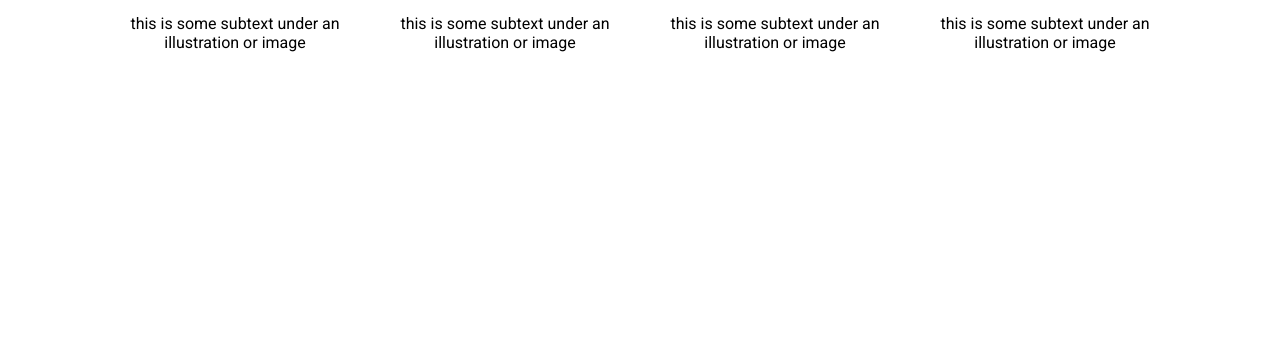
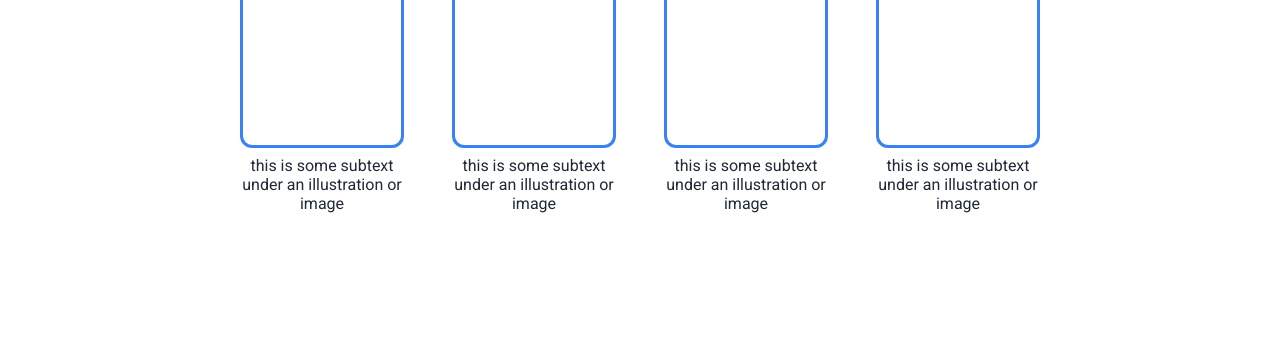
Before and after one commit to husky93/landing-page, a plain HTML site: page index.html in a window 1280 px wide. Shown: the part 581-918 px from the top of the page. Before the commit the page ends 800 px from the top, so only its background shows below. Drawn offline with Linux system fonts and the light colour scheme.

Commit message:
Style information section acordingly to template

```diff
--- a/index.html
+++ b/index.html
@@ -39,19 +39,19 @@
             <div class="box information_box">
                 <div class="card">
                     <div class="card_img"></div>
-                    <p classs="card_description">this is some subtext under an illustration or image</p>
+                    <p class="card_description">this is some subtext under an illustration or image</p>
                 </div>
                 <div class="card">
                     <div class="card_img"></div>
-                    <p classs="card_description">this is some subtext under an illustration or image</p>
+                    <p class="card_description">this is some subtext under an illustration or image</p>
                 </div>
                 <div class="card">
                     <div class="card_img"></div>
-                    <p classs="card_description">this is some subtext under an illustration or image</p>
+                    <p class="card_description">this is some subtext under an illustration or image</p>
                 </div>
                 <div class="card">
                     <div class="card_img"></div>
-                    <p classs="card_description">this is some subtext under an illustration or image</p>
+                    <p class="card_description">this is some subtext under an illustration or image</p>
                 </div>
             </div>
         </div>
--- a/style.css
+++ b/style.css
@@ -105,12 +105,36 @@ p {
 
 /* ~> Information */
 
+.information {
+    margin-bottom: 84px;
+}
+
 .information h2 {
     font-size: 36px;
     font-weight: 900;
     color: #1f2937;
+    margin-top: 0;
 }
 
 .box.information_box {
     display: flex;
+    justify-content: center;
+    flex-wrap: wrap;
+    gap: 48px;
 }
+
+.card {
+    width: 164px;
+}
+
+.card_img {
+    width: 100%;
+    height: 164px;
+    border: 3px #3882f6 solid;
+    border-radius: 12px;
+}
+
+.card_description {
+    margin-top: 8px;
+    color: #1f2937;
+}
```
